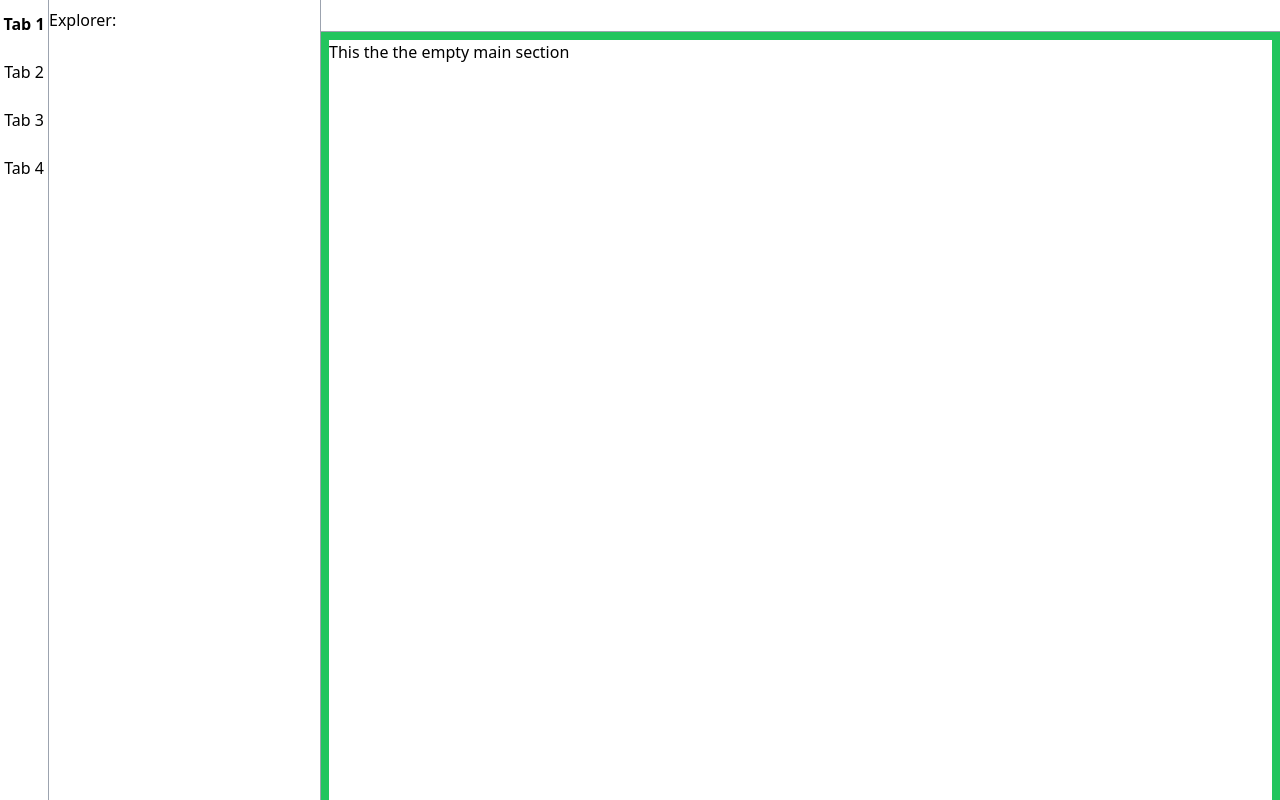
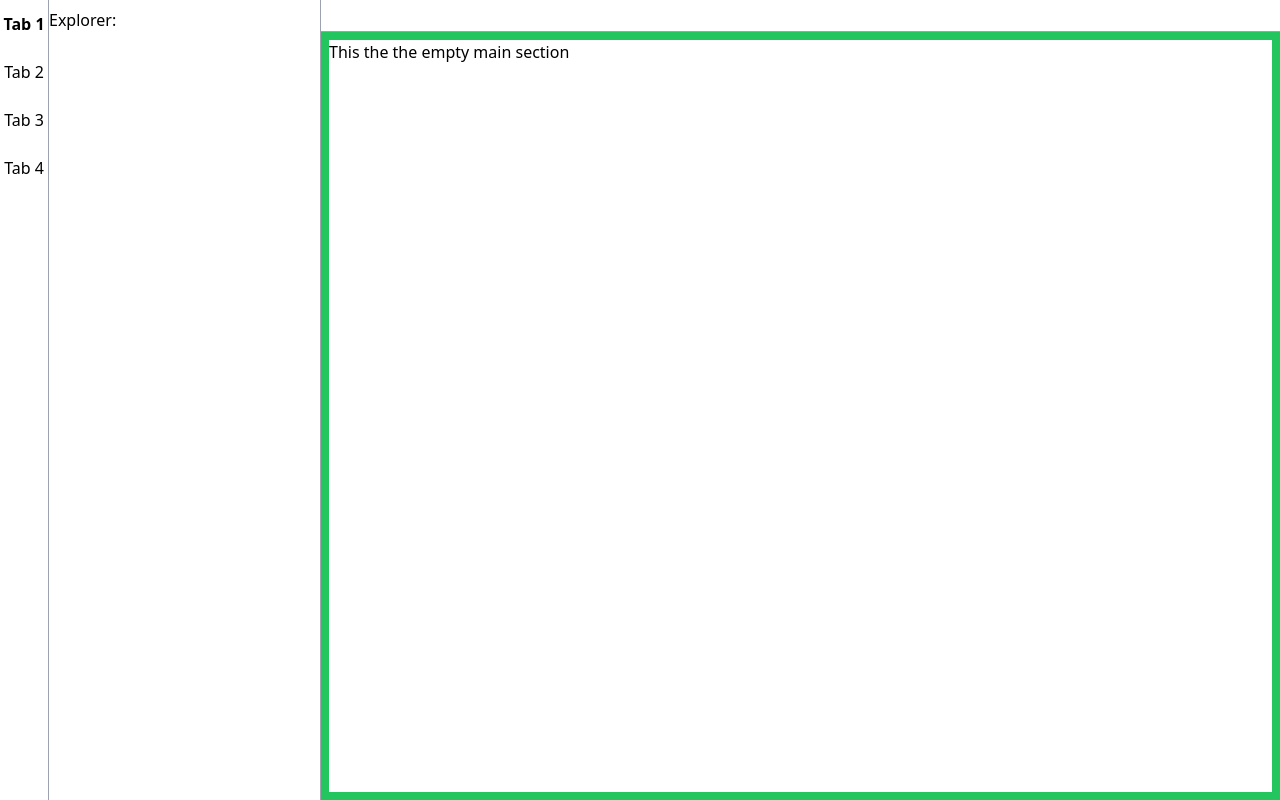
Before and after one commit to marloBruder/mmt1, a SvelteKit app: page /main in a window 1280 px wide. Built offline with nearby package versions, Linux system fonts and the light colour scheme.

Commit message:
Fixed main page layout

```diff
--- a/src/lib/components/tabs/EmptyTabComponent.svelte
+++ b/src/lib/components/tabs/EmptyTabComponent.svelte
@@ -1,3 +1,3 @@
-<div class="w-full h-full border-green-500 border-8">
-    <p>This the the empty main section</p>
+<div class="h-full w-full border-green-500 border-8">
+  <p>This the the empty main section</p>
 </div>
--- a/src/lib/components/tabs/SettingsTabComponent/SettingsTabComponent.svelte
+++ b/src/lib/components/tabs/SettingsTabComponent/SettingsTabComponent.svelte
@@ -18,7 +18,7 @@
 </script>
 
 <div class="w-full h-full">
-  <div class="w-36 h-full float-left border-r border-gray-300">
+  <div class="w-36 h-full fixed border-r border-gray-300">
     <ul class="pl-2 pt-2">
       {#each tabs as tab, index}
         <li>
@@ -27,7 +27,7 @@
       {/each}
     </ul>
   </div>
-  <div class="ml-36">
+  <div class="ml-36 h-full overflow-y-auto">
     <Component></Component>
   </div>
 </div>
--- a/src/lib/components/tabs/SettingsTabComponent/VariableSettingsTab.svelte
+++ b/src/lib/components/tabs/SettingsTabComponent/VariableSettingsTab.svelte
@@ -1 +1 @@
-<div>This is the Varibles Settings Tab</div>
+<div>This is the Variables Settings Tab</div>
--- a/src/lib/components/tabs/TheoremTabComponent.svelte
+++ b/src/lib/components/tabs/TheoremTabComponent.svelte
@@ -22,7 +22,6 @@
   });
 </script>
 
-<div class="h-full w-full">
 <div class="text-center py-4">
   <h1 class="text-3xl">
     {#if theorem.proof}Theorem
@@ -66,4 +65,3 @@
     <p>{theorem.description}</p>
   </div>
 </div>
-</div>
--- a/src/routes/main/+page.svelte
+++ b/src/routes/main/+page.svelte
@@ -13,11 +13,14 @@
 </script>
 
 <div class="h-screen w-screen">
-  <div class="h-full w-80 fixed top-0 left-0">
+  <div class="h-full w-80 fixed">
     <NavSidebar></NavSidebar>
   </div>
-  <div class="h-full ml-80 border-l border-gray-400 overflow-y-scroll overflow-x-hidden">
+  <div class="h-full ml-80 border-l border-gray-400 custom-grid-layout">
+    <div class="h-8">
       <TabBar></TabBar>
+    </div>
+    <div class="overflow-auto">
       {#if openedTab instanceof TheoremTab}
         <TheoremTabComponent theoremName={openedTab.theoremName}></TheoremTabComponent>
       {:else if openedTab instanceof EditorTab}
@@ -29,3 +32,11 @@
       {/if}
     </div>
   </div>
+</div>
+
+<style>
+  .custom-grid-layout {
+    display: grid;
+    grid-template-rows: 2rem;
+  }
+</style>
```
Lines whose indentation alone changed are shown as unchanged.
